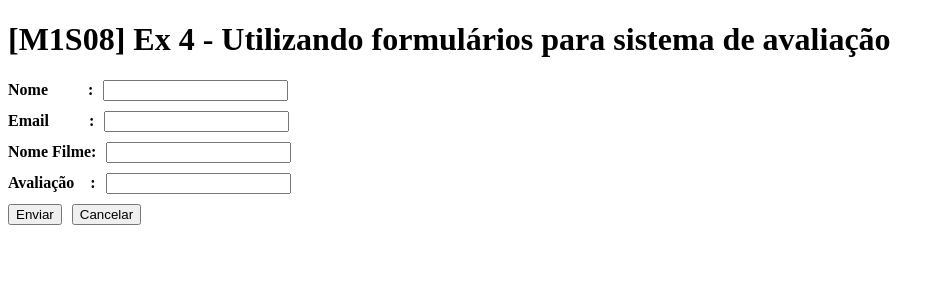
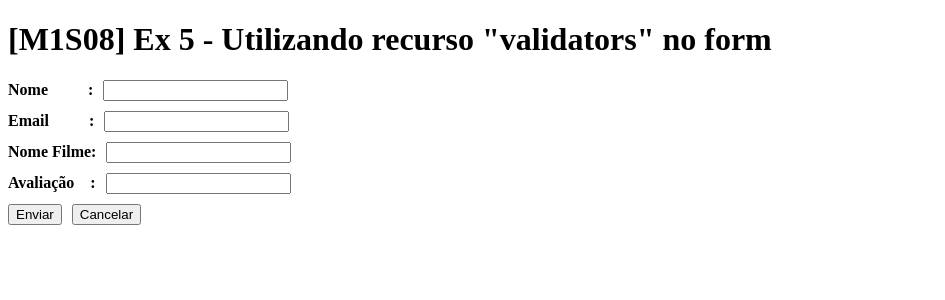
Before and after one commit to RodrigoRaiche/exerciciosAngular, an Angular app: page /avaliacao in a window 1280 px wide. Shown: the top 300 px of the page, without its empty margins (0-945 px from the left). Built offline with nearby package versions, Linux system fonts and the light colour scheme.

Commit message:
Atualiza html ex. 5

```diff
--- a/src/app/views/sistema-avaliacao/sistema-avaliacao.component.html
+++ b/src/app/views/sistema-avaliacao/sistema-avaliacao.component.html
@@ -1,4 +1,4 @@
-<h1>[M1S08] Ex 4 - Utilizando formulários para sistema de avaliação</h1>
+<h1>[M1S08] Ex 5 - Utilizando recurso "validators" no form</h1>
 <form [formGroup]="registerForm" (ngSubmit)="onSubmit()">
     <div class="form-group">
         <label class="divLabel">Nome&nbsp;&nbsp;&nbsp;&nbsp;&nbsp;&nbsp;&nbsp;&nbsp;&nbsp;&nbsp;:</label>
```
